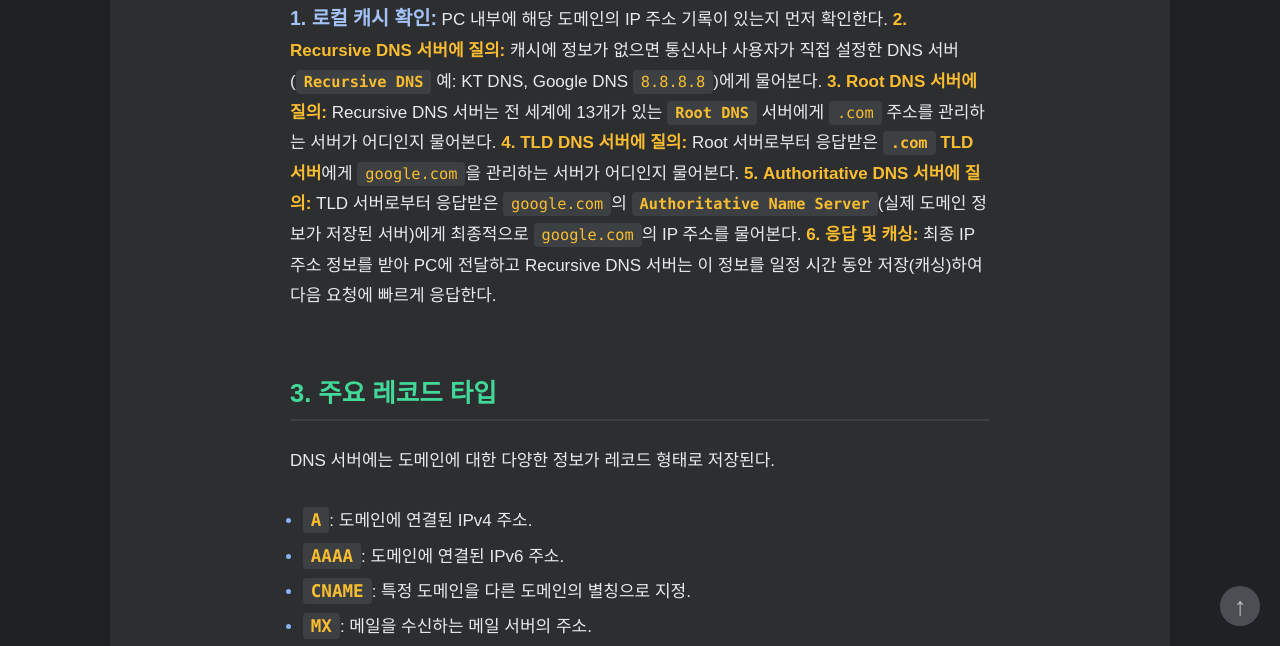
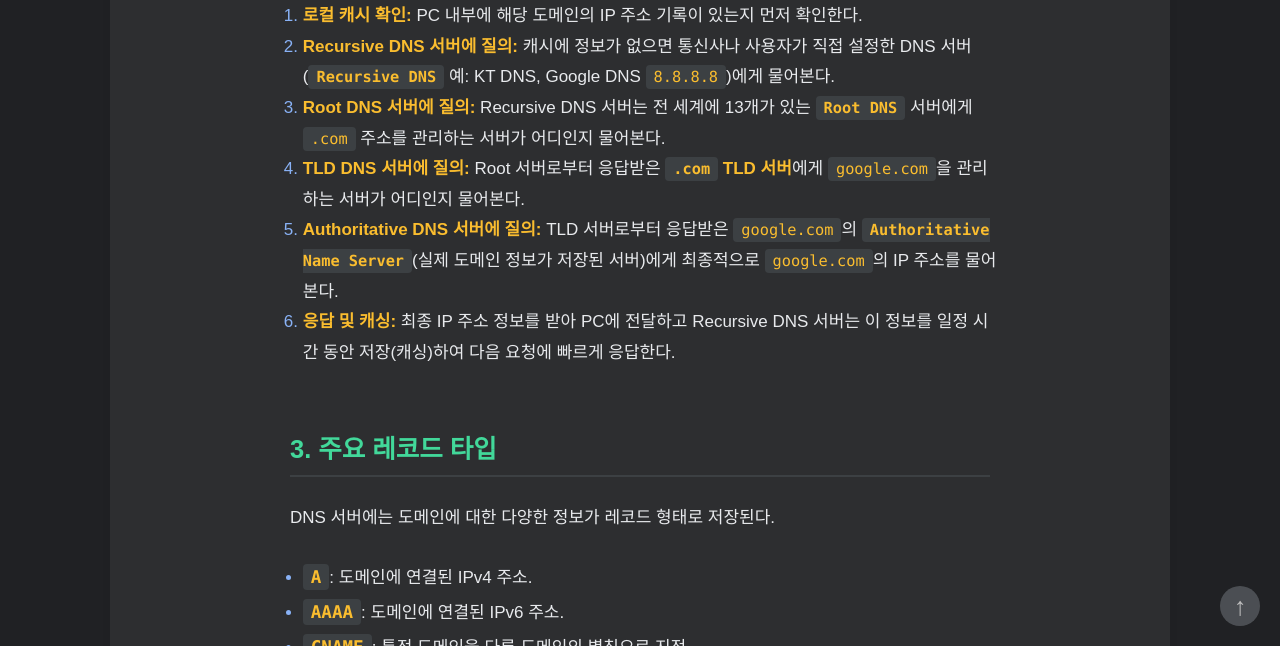
Before and after one commit to HamaP0/HamaP0.github.io, a Jekyll site: the page built from _posts/웹 기술/2025-08-11-DNS_study.md, in a window 1280 px wide and 900 px high, scrolled down 746 px, cut to the strip 254-900 px from the top of the window. Built offline with Jekyll 4.4.1, drawn with Linux system fonts in a browser that asks for light colours; some web fonts are replaced.

Commit message:
Update 2025-08-11-DNS_study.md

```diff
--- a/_posts/웹 기술/2025-08-11-DNS_study.md
+++ b/_posts/웹 기술/2025-08-11-DNS_study.md
@@ -13,12 +13,12 @@ DNS는 사람이 기억하기 쉬운 도메인 이름(예: **`google.com`**)을
    ![DNSQuery](/assets/images/DNS_query_1.png)
 사용자가 브라우저에 도메인 이름을 입력하면 PC는 IP 주소를 찾기 위해 아래와 같은 과정을 거친다.
 
-**1.  로컬 캐시 확인:** PC 내부에 해당 도메인의 IP 주소 기록이 있는지 먼저 확인한다.
-**2.  Recursive DNS 서버에 질의:** 캐시에 정보가 없으면 통신사나 사용자가 직접 설정한 DNS 서버(**`Recursive DNS`** 예: KT DNS, Google DNS `8.8.8.8`)에게 물어본다.
-**3.  Root DNS 서버에 질의:** Recursive DNS 서버는 전 세계에 13개가 있는 **`Root DNS`** 서버에게 `.com` 주소를 관리하는 서버가 어디인지 물어본다.
-**4.  TLD DNS 서버에 질의:** Root 서버로부터 응답받은 **`.com` TLD 서버**에게 `google.com`을 관리하는 서버가 어디인지 물어본다.
-**5.  Authoritative DNS 서버에 질의:** TLD 서버로부터 응답받은 `google.com`의 **`Authoritative Name Server`**(실제 도메인 정보가 저장된 서버)에게 최종적으로 `google.com`의 IP 주소를 물어본다.
-**6.  응답 및 캐싱:** 최종 IP 주소 정보를 받아 PC에 전달하고 Recursive DNS 서버는 이 정보를 일정 시간 동안 저장(캐싱)하여 다음 요청에 빠르게 응답한다.
+1.  **로컬 캐시 확인:** PC 내부에 해당 도메인의 IP 주소 기록이 있는지 먼저 확인한다.
+2.  **Recursive DNS 서버에 질의:** 캐시에 정보가 없으면 통신사나 사용자가 직접 설정한 DNS 서버(**`Recursive DNS`** 예: KT DNS, Google DNS `8.8.8.8`)에게 물어본다.
+3.  **Root DNS 서버에 질의:** Recursive DNS 서버는 전 세계에 13개가 있는 **`Root DNS`** 서버에게 `.com` 주소를 관리하는 서버가 어디인지 물어본다.
+4.  **TLD DNS 서버에 질의:** Root 서버로부터 응답받은 **`.com` TLD 서버**에게 `google.com`을 관리하는 서버가 어디인지 물어본다.
+5.  **Authoritative DNS 서버에 질의:** TLD 서버로부터 응답받은 `google.com`의 **`Authoritative Name Server`**(실제 도메인 정보가 저장된 서버)에게 최종적으로 `google.com`의 IP 주소를 물어본다.
+6.  **응답 및 캐싱:** 최종 IP 주소 정보를 받아 PC에 전달하고 Recursive DNS 서버는 이 정보를 일정 시간 동안 저장(캐싱)하여 다음 요청에 빠르게 응답한다.
 
 ### 3. 주요 레코드 타입
 
```
